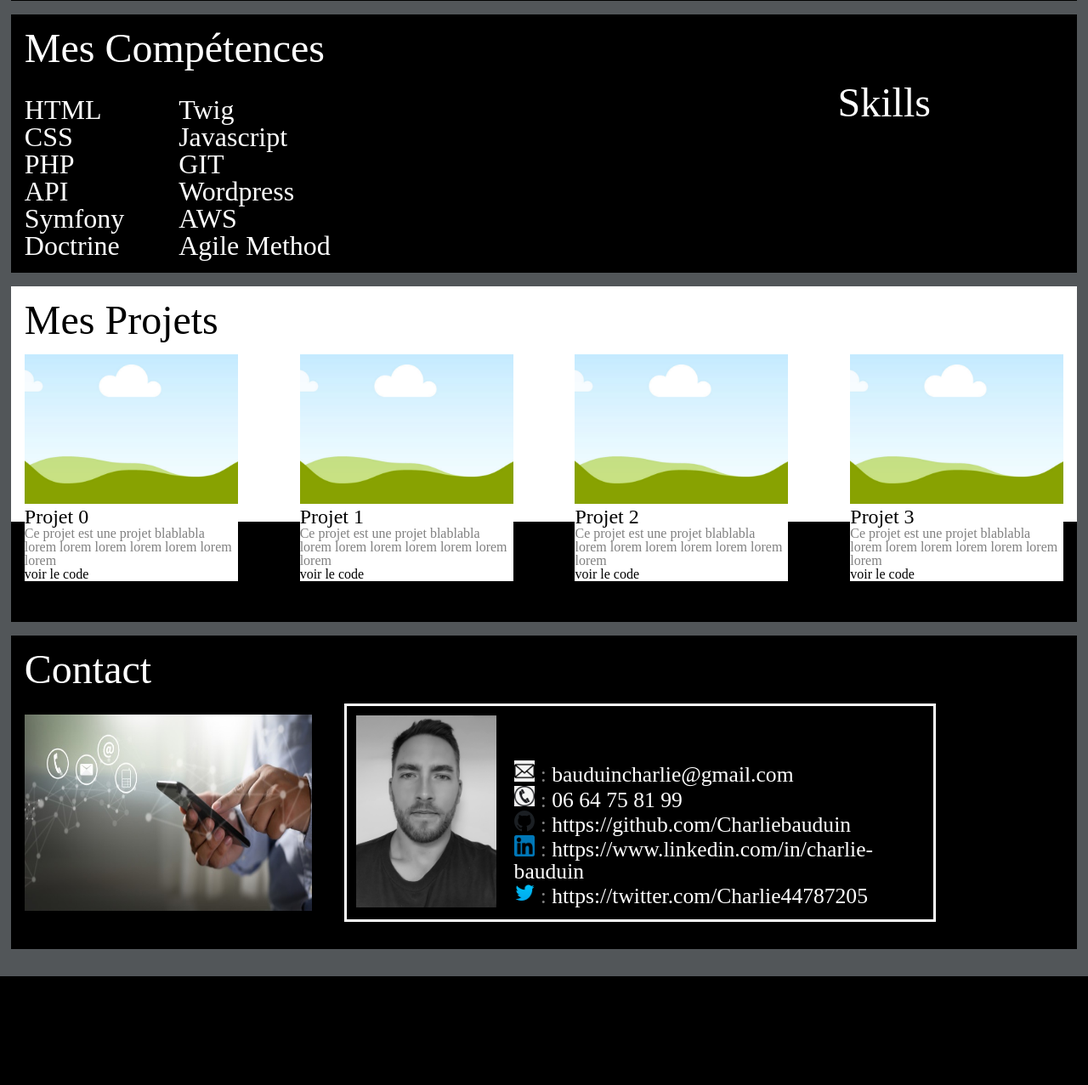
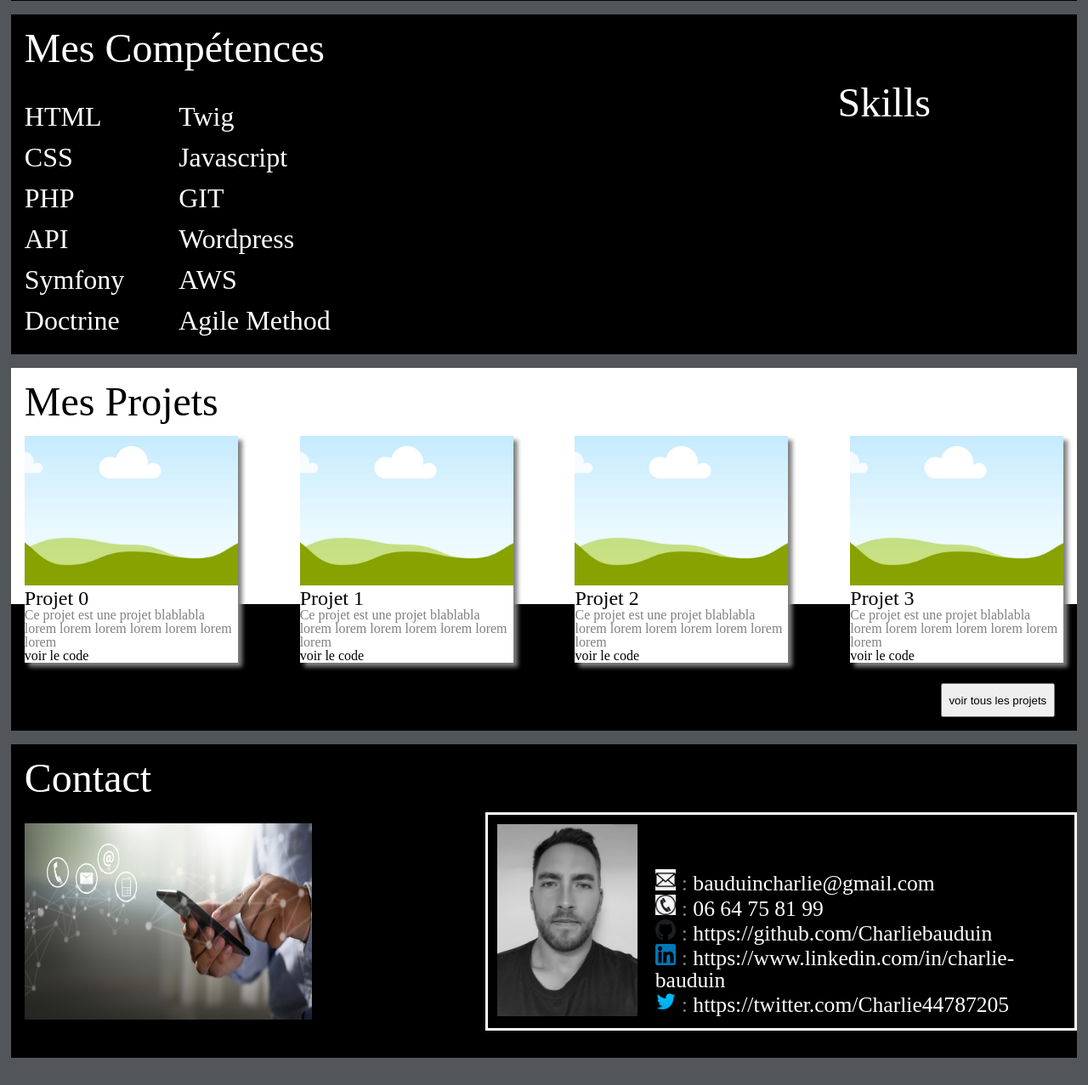
Before and after one commit to Charliebauduin/portfolio, a Symfony app: template Portfolio/templates/home/index.html.twig in a window 1280 px wide. Shown: the part 876-2153 px from the top of the page at 85% size. Before the commit the page ends 2025 px from the top, so only its background shows below. Run offline with Twig, Linux system fonts and the light colour scheme; the template is opened without the code that fills it, so the values that code supplies are empty; some libraries are stand-ins or nearby versions.

Commit message:
avancement sur les details css

```diff
--- a/Portfolio/public/css/style.css
+++ b/Portfolio/public/css/style.css
@@ -198,6 +198,12 @@ html {
 
 }
 
+.skills-list li {
+
+    line-height: 1.5em;
+
+}
+
 .skills-list2 {
 
     font-size: 2em;
@@ -205,11 +211,17 @@ html {
 
 }
 
+.skills-list2 li {
+
+    line-height: 1.5em;
+
+}
+
 /* ====================================== PROJECT PART ============================================================*/
 
 .projects {
     display: flex;
-    background: linear-gradient(0deg,  #000000 30%, #ffffff 0%);
+    background: linear-gradient(0deg,  #000000 35%, #ffffff 0%);
     width: 98%;
     margin: auto;
     margin-bottom: 1em;
@@ -229,10 +241,17 @@ html {
 
     width: 20%;
     height: 100%;
-    margin-bottom: 3em;
+    margin-bottom: 1.5em;
     background-color: white;
     margin-left: 1em;
     margin-right: 1em;
+    box-shadow: 5px 5px 5px gray;
+
+}
+
+.project-card:hover {
+
+    transform: scale(1.05);
 
 }
 
@@ -254,6 +273,21 @@ html {
 
 }
 
+.project-view-all {
+
+    display: flex;
+    width: 100%;
+    margin-bottom: 1em;
+    justify-content: flex-end;
+
+}
+
+.project-view-all button {
+
+    margin-right: 2em;
+
+}
+
 
 /* ====================================== CONTACT PART ============================================================*/
 
@@ -264,6 +298,7 @@ html {
     margin: auto;
     margin-bottom: 2em;
     flex-wrap: wrap;
+    justify-content: space-between;
 
 }
 
@@ -314,6 +349,12 @@ html {
 .contact-card a {
 
     color: white
+
+}
+
+.card-text :hover {
+
+    color: red;
 
 }
 
--- a/Portfolio/templates/home/index.html.twig
+++ b/Portfolio/templates/home/index.html.twig
@@ -164,9 +164,14 @@
             </div>
 
         </div>
+
         {% endfor %}
 
+        <div class="project-view-all">
 
+            <a href=""> <button>voir tous les projets</button></a>
+
+        </div>
 
     </div>
 
```
